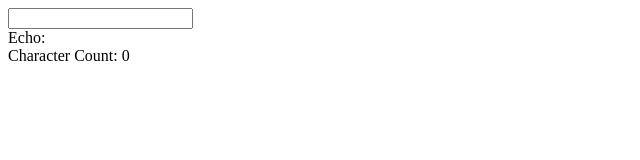
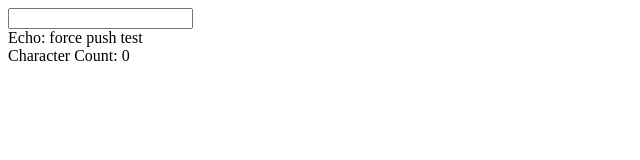
Before and after one commit to dongwonnn/learning-recoil, a React (Create React App) app: page / in a window 1280 px wide. Shown: the top 160 px of the page, without its empty margins (0-640 px from the left). Built offline with nearby package versions, Linux system fonts and the light colour scheme.

Commit message:
PR force push test 22

```diff
--- a/src/components/CharacterCounter/index.js
+++ b/src/components/CharacterCounter/index.js
@@ -15,7 +15,7 @@ const CharacterCounter = () => {
             <div>
                 <input type="text" value={text} onChange={onChange} />
                 <br />
-                Echo: {text}
+                Echo: {text} force push test
             </div>
             <>Character Count: {count}</>
         </div>
```
